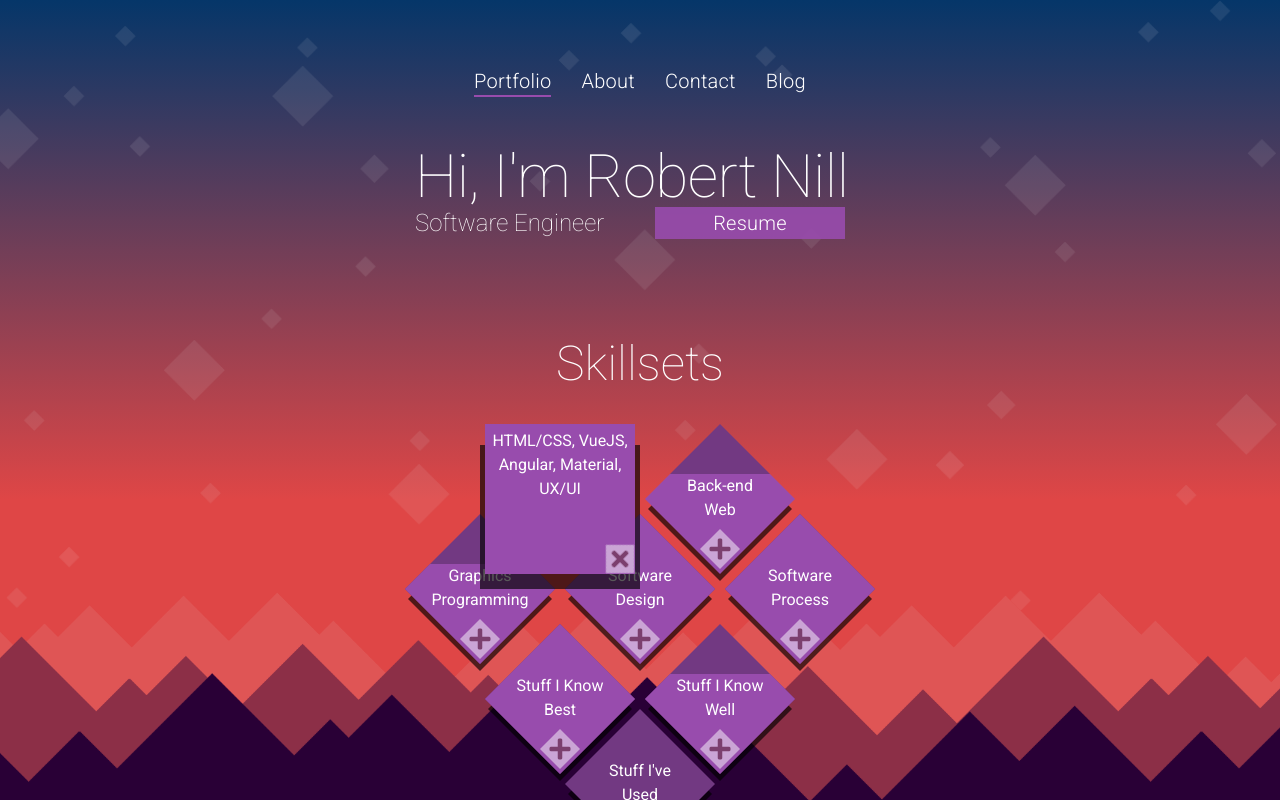
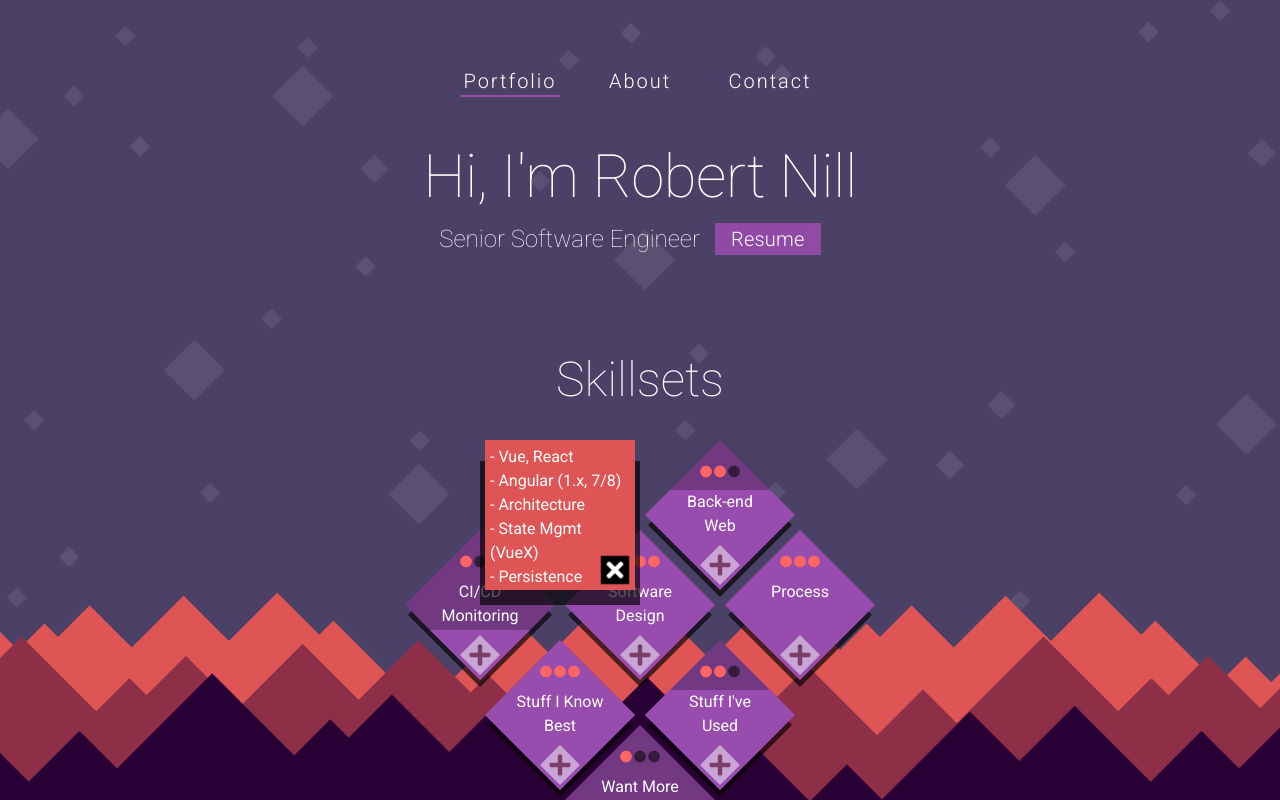
Before and after one commit to rmnill202/2020-portfolio-site, a Vue app: page / in a window 1280 px wide. Both pictures are taken after a click on the element 560 px from the left and 499 px from the top of the page. Shown: the top 800 px of the page. Built offline with nearby package versions, Linux system fonts and the light colour scheme.

Commit message:
Final updates

```diff
--- a/src/App.vue
+++ b/src/App.vue
@@ -4,12 +4,15 @@
     <!-- <v-app style="background: linear-gradient(180deg, rgba(223,152,70,1) 0%, rgb(223, 70, 70) 33%);"> -->
   <!-- <v-app style="background: linear-gradient(180deg, #053669 0%, rgb(223, 70, 70) 500px);"> -->
   <!-- <v-app style="background: linear-gradient(180deg, #053669 0%, rgb(223, 70, 70) 500px, rgb(223, 70, 70) 700px, #290036 1200px);"> -->
-  <v-app style="background: linear-gradient(180deg, #053669 0%, rgb(223, 70, 70) 500px);">
+  <!-- <v-app style="background: linear-gradient(180deg, #053669 0%, rgb(223, 70, 70) 500px);"> -->
+    <!-- <v-app style="background-color: rgb(145 64 83)"> -->
+    <!-- <v-app style="background-color: rgb(152 64 81)"> -->
+    <v-app style="background-color: rgb(75 64 102)">
 
     <!-- Navigation -->
     <div> <!-- style="position: sticky; top: 0" -->
       <div style="text-align: center; margin-bottom: 50px; margin-top: 50px">
-        <nav-btn v-for="l in pageLinks" :linkTo="l.linkTo" :text="l.text"/>
+        <nav-btn v-for="l in pageLinks" :linkTo="l.linkTo" :text="l.text" :key="l.linkTo"/>
       </div>
     </div>
 
@@ -32,7 +35,7 @@ export default {
         {text: 'Portfolio',   linkTo: '/',      icon: 'fas fa-briefcase'},
         {text: 'About',       linkTo: '/about', icon: 'fas fa-address-card'},
         {text: 'Contact',       linkTo: '/contact', icon: 'fas fa-address-card'},
-        {text: 'Blog',        linkTo: '/blog',  icon: 'fas fa-comments'},
+        // {text: 'Blog',        linkTo: '/blog',  icon: 'fas fa-comments'},
       ]
     };
   },
--- a/src/components/BlogStyles.vue
+++ b/src/components/BlogStyles.vue
@@ -1,5 +1,6 @@
 <template>
-  <div style="background: linear-gradient(180deg, #05366900 0%, rgb(223, 70, 70) 350px, rgb(223, 70, 70) 550px, #290036 1050px);">
+  <!-- <div style="background: linear-gradient(180deg, #05366900 0%, rgb(223, 70, 70) 350px, rgb(223, 70, 70) 550px, #290036 1050px);"> -->
+  <div>
       <slot style="position: relative; height: 100%; "/>
   </div>
 </template>
--- a/src/components/NavBtn.vue
+++ b/src/components/NavBtn.vue
@@ -1,5 +1,5 @@
 <template>
-  <router-link :to="linkTo" class="btn-main anim-border"> <div class="title font-weight-light">{{text}}</div> </router-link>
+  <router-link :to="linkTo" class="btn-main anim-border"> <div class="font-weight-light">{{text}}</div> </router-link>
 </template>
 
 <script>
@@ -25,6 +25,16 @@ export default {
   margin-right: 15px;
   /* width: 85px; */
   margin-top: 15px;
+
+  width: 100px;
+}
+
+.font-weight-light {
+  letter-spacing: 2px;
+  font-size: 1.25rem;
+  font-weight: 500;
+  line-height: 2rem;
+  font-family: "Roboto", sans-serif;
 }
 
 /* .anim-border::before,  */
--- a/src/components/RegBtn.vue
+++ b/src/components/RegBtn.vue
@@ -22,8 +22,8 @@ export default {
   position: relative;
   text-decoration: none;
   color: var(--v-navbar_text-base);
-  padding-left:  7px;
-  padding-right: 7px;
+  padding-left:  16px;
+  padding-right: 16px;
   text-align: center;
 }
 
--- a/src/components/SkillsPanel.vue
+++ b/src/components/SkillsPanel.vue
@@ -2,17 +2,22 @@
   <div class="skill-div">
     <div class="skill-grid">
 
-      <div  v-for="(s, index) in skills" class="skill-diamond-container">
+      <div  v-for="(s, index) in skills" class="skill-diamond-container" :key="s.title">
         <div class="skill-diamond" :tabindex="1 + index">
           <div :class="`diamond-fill-${s.v}`" /> <!-- :style="`background-color: ${s.color}`" -->
           <div class="diamond-text">{{s.title}}</div>
           <div class="diamond-details">
-            <div> {{detailStr(s)}} </div>
+            <!-- <div>{{detailStr(s)}} </div> -->
+            <div v-for="val in s.sub">- {{val}}</div>
           </div>
           <div class="diamond-icon"><v-icon class="icon-inner">fas fa-plus</v-icon></div>
         </div>
         <div class="diamond-shadow"></div>
         <div class="diamond-closer"/>
+        <div class="diamond-dots">
+          <v-icon x-small class="diamond-dot-filled" v-for="(n, index) in (s.v - 1)">fas fa-circle</v-icon>
+          <v-icon x-small class="diamond-dot" v-for="(n, index) in (3 - (s.v - 1))">fas fa-circle</v-icon>
+        </div>
       </div>
 
 
@@ -101,7 +106,7 @@ export default {
   clip-path: polygon(0 0, 100% 0, 100% 100%, 0 100%);
   z-index: 9999;
   /* pointer-events: none; Allows the second click to de-focus */
-  border-color:transparent!important;
+  /* border-color:transparent!important; */
   outline:none;
   transition: clip-path 0.25s, z-index 0.05s step-start;
 }
@@ -143,6 +148,10 @@ export default {
 .icon-inner {
   color: var(--v-primary_icon_inner-base) !important;
 }
+.skill-diamond:focus .icon-inner {
+  color: #fff !important;
+}
+
 
 .diamond-icon {
   display: flex;
@@ -167,16 +176,18 @@ export default {
 }
 .skill-diamond:focus .diamond-icon {
   /* opacity: 0; */
-  transition: transform 0.25s;
-  transform: translate(60px, 10px) rotate(45deg);
+  transition: transform 0.35s ease;
+  transform: translate(55px, 5px) rotate(45deg);
   /* clip-path: polygon(50% 50%,50% 50%,50% 50%,50% 50%); */
+  background-color: #000;
+  /* color: #fff; */
 }
 
 .diamond-details {
   width: 150px;
   position: absolute;
   top: 0;
-  text-align: center;
+  text-align: left;
   color: var(--v-primary_text-base);
   opacity: 0;
   transition: opacity 0.25s;
@@ -197,7 +208,7 @@ export default {
   background-size: 150px 150px;
   position: absolute;
   top: 0;
-  transition: transform 0.25s;
+  transition: transform 0.25s, background-color 0.25s;
   will-change: transform;
   /* transform: translate(0, 0); */
 }
@@ -212,6 +223,9 @@ export default {
 
 .skill-diamond:focus .diamond-fill-2, .skill-diamond:focus .diamond-fill-3, .skill-diamond:focus .diamond-fill-4 {
   transform: translate(0, 0);
+
+  background-color: #df5555;
+  /* border-top: 1px solid #fff; */
 }
 
 
@@ -329,4 +343,46 @@ export default {
   }
 }
 
+.diamond-dots {
+  position: absolute;
+  top: 0;
+  left: 0;
+  height: 100%;
+  width: 100%;
+
+  display: flex;
+  justify-content: center;
+  align-items: top;
+  z-index: 9000;
+  margin-top: 28px;
+  transform: scale(100%);
+  transform-origin: top;
+
+  transition: all 0.25s ease;
+}
+
+.skill-diamond:focus ~ .diamond-dots {
+  opacity: 0;
+  transform: scale(80%);
+}
+
+.skill-diamond:hover ~ .diamond-dots {
+  opacity: 0.5;
+  transform: scale(80%);
+}
+
+.diamond-dot {
+  height: 8px;
+  width:  10px;
+  margin: 0px 2px;
+}
+
+.diamond-dot-filled {
+  height: 8px;
+  width:  10px;
+  margin: 0px 2px;
+  /* color: rgba(255, 255, 255, 0.705) !important; */
+  color: #ff6565 !important;
+}
+
 </style>
--- a/src/store/home_info.js
+++ b/src/store/home_info.js
@@ -24,16 +24,28 @@ export default {
   // Purp - #917fa9
   // Green -
 
+  // skills: [
+  //   {v: 4, color: '#82a97f', title: 'Front-end Web',           sub: ['HTML/CSS', 'VueJS', 'Angular', 'Material', 'UX/UI'] },
+  //   {v: 3, color: '#917fa9', title: 'Back-end Web',            sub: ['Java (Spring, Spark)', 'PHP', 'MySQL'] },
+  //   {v: 3, color: '#917fa9', title: 'Graphics Programming',    sub: ['OpenGL/GLSL', 'OSL', 'HLS,L'] },
+  //   {v: 4, color: '#82a97f', title: 'Software Design',         sub: ['OO Design', 'Patterns', 'Architecture', 'UML', 'Wireframes', ] },
+  //   {v: 4, color: '#82a97f', title: 'Software Process',        sub: ['SDLC', 'Scrum', 'Domain-driven Design', ] },
+
+  //   {v: 4, color: '#82a97f', title: 'Stuff I Know Best',   sub: ['JavaScript', 'Java', 'C/C++', 'Git', 'Lucidchart', 'REST'] },
+  //   {v: 3, color: '#917fa9', title: 'Stuff I Know Well',   sub: ['Python', 'C#', 'SVN', 'LaTeX', 'YAML, XML, etc'] },
+  //   {v: 2, color: '#a97f7f', title: 'Stuff I\'ve Used',    sub: ['Ruby', 'PHP', 'SQL'] },
+  // ],
+
   skills: [
-    {v: 4, color: '#82a97f', title: 'Front-end Web',           sub: ['HTML/CSS', 'VueJS', 'Angular', 'Material', 'UX/UI'] },
-    {v: 3, color: '#917fa9', title: 'Back-end Web',            sub: ['Java (Spring, Spark)', 'PHP', 'MySQL'] },
-    {v: 3, color: '#917fa9', title: 'Graphics Programming',    sub: ['OpenGL/GLSL', 'OSL', 'HLS,L'] },
-    {v: 4, color: '#82a97f', title: 'Software Design',         sub: ['OO Design', 'Patterns', 'Architecture', 'UML', 'Wireframes', ] },
-    {v: 4, color: '#82a97f', title: 'Software Process',        sub: ['SDLC', 'Scrum', 'Domain-driven Design', ] },
+    {v: 4, color: '#82a97f', title: 'Front-end Web',           sub: ['Vue, React', 'Angular (1.x, 7/8)', 'Architecture', 'State Mgmt (VueX)', 'Persistence'] },
+    {v: 3, color: '#917fa9', title: 'Back-end Web',            sub: ['REST, GraphQL', 'Python (Django)', 'Java (Spring)', 'MySQL', 'PHP', 'Ruby'] },
+    {v: 2, color: '#917fa9', title: 'CI/CD Monitoring',        sub: ['Docker', 'CircleCI/Jenkins', 'Rollbar/Splunk', 'GitHub'] },
+    {v: 4, color: '#82a97f', title: 'Software Design',         sub: ['OOD, Patterns', 'Architecture', 'UML', 'Wireframes', 'UX/UI' ] },
+    {v: 4, color: '#82a97f', title: 'Process',                 sub: ['SDLC', 'Scrum', 'Domain-driven Design', 'Interviewing', ] }, // Ehhhh
 
-    {v: 4, color: '#82a97f', title: 'Stuff I Know Best',   sub: ['JavaScript', 'Java', 'C/C++', 'Git', 'Lucidchart', 'REST'] },
-    {v: 3, color: '#917fa9', title: 'Stuff I Know Well',   sub: ['Python', 'C#', 'SVN', 'LaTeX', 'YAML, XML, etc'] },
-    {v: 2, color: '#a97f7f', title: 'Stuff I\'ve Used',    sub: ['Ruby', 'PHP', 'SQL'] },
+    {v: 4, color: '#82a97f', title: 'Stuff I Know Best',       sub: ['JavaScript', 'Java', 'C/C++', 'Git', 'Lucidchart', 'REST'] },
+    {v: 3, color: '#917fa9', title: 'Stuff I\'ve Used',        sub: ['Python', 'C#', 'LaTeX', 'YAML, XML, etc'] },
+    {v: 2, color: '#a97f7f', title: 'Want More Experience',    sub: ['Fullstack', 'Databases', 'CI/CD Setup'] },
   ],
 
   links: [
--- a/src/views/Home.vue
+++ b/src/views/Home.vue
@@ -15,7 +15,7 @@
       <!-- Intro - Statement, degrees -->
       <div class="homepage-intro">
         <div class="display-3 intro-name font-weight-thin">Hi, I'm Robert Nill</div>
-        <div class="headline font-weight-thin">Software Engineer </div>
+        <div class="headline font-weight-thin">Senior Software Engineer </div>
         <reg-btn class="resume-button" :linkTo="`${publicPath}/2020_Nill_Software_Engineer_Resume.pdf`" text="Resume"/>
       </div>
 
@@ -90,8 +90,10 @@ export default {
 }
 
 .homepage-intro {
-  display: grid;
-  grid-template-columns: 50% 50%;
+  display: flex;
+  flex-wrap: wrap;
+  justify-content: center;;
+  grid-template-columns: 100%;
   grid-template-rows: min-content min-content;
   max-width: 450px;
   color: var(--v-bg_text-base);
@@ -100,8 +102,7 @@ export default {
   margin-bottom: 100px;
 }
 .intro-name {
-  grid-column-start: 1;
-  grid-column-end: 3;
+  margin-bottom: 16px;
 }
 
 .bg-wrapper {
```
